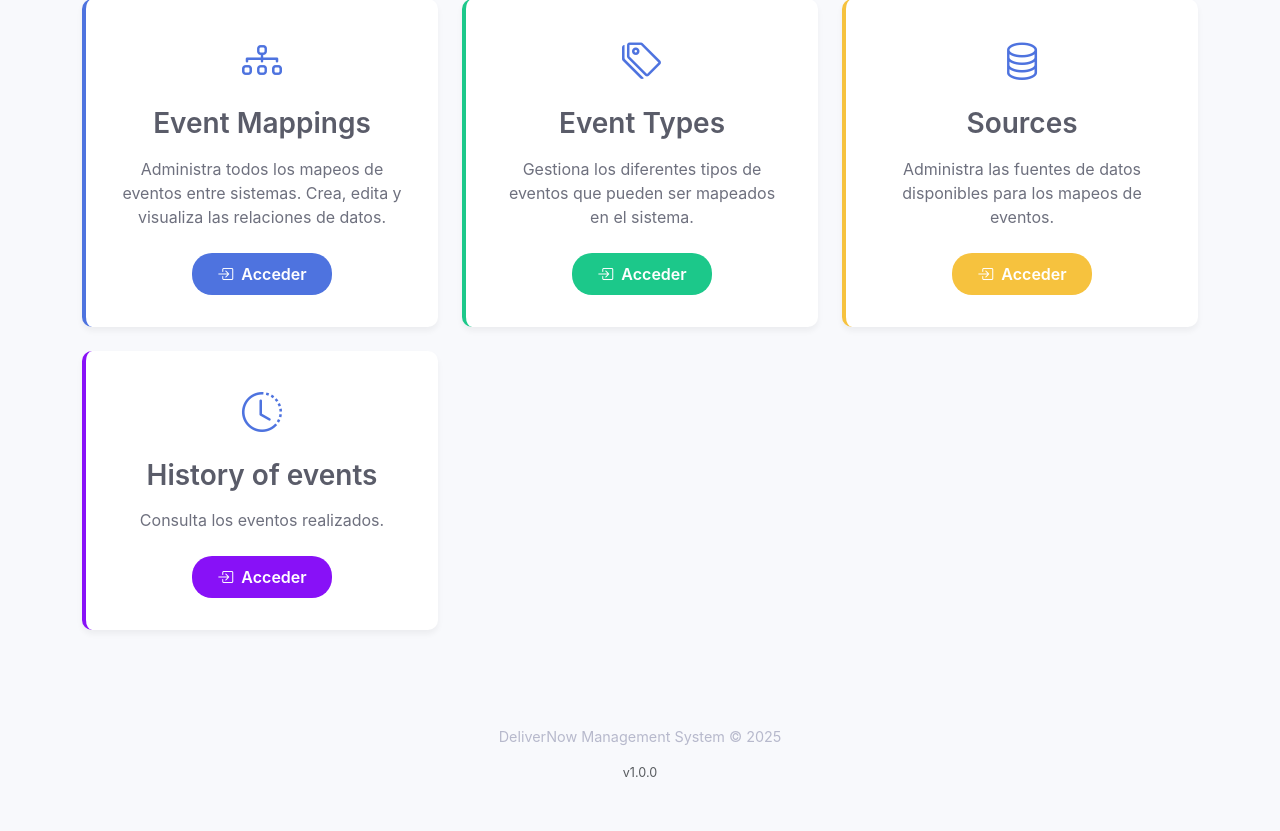
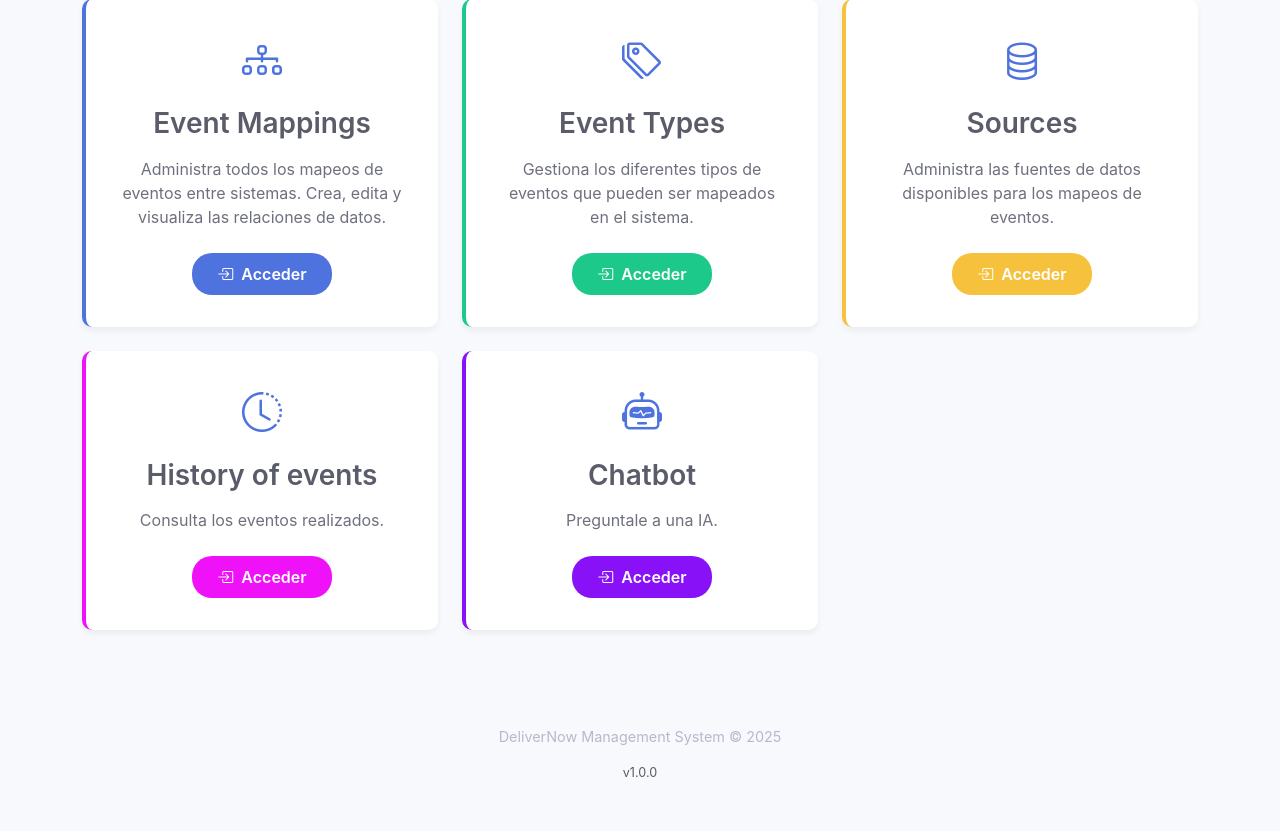
Before and after one commit to dinoise/Event-Insights-Console, a Flask app: page / in a window 1280 px wide. Shown: the part 242-1073 px from the top of the page. Run offline with Flask 3, Linux system fonts and the light colour scheme; parts of the project's set-up code (start-up, migrations or seed data) failed here and were passed over.

Commit message:
creating the chatbot card in the homepage

```diff
--- a/app/routes/web_routes.py
+++ b/app/routes/web_routes.py
@@ -119,3 +119,8 @@ def show_history_by_uuid(ingestion_event_id):
                                                     ingestion_event_id=ingestion_event_id)
 
     return render_template('history_detail.html', ingestion_event=ingestion_event)
+
+@bp.route('/chatbot')
+def show_chatbot():
+
+    return render_template('chatbot.html')
--- a/app/static/css/index.css
+++ b/app/static/css/index.css
@@ -4,6 +4,7 @@
     --accent-color: #f6c23e;
     --dark-color: #5a5c69;
     --purple-color: #8811f7;
+    --pink-color: #ef11f7;
 }
 
 body {
@@ -55,6 +56,10 @@ body {
 }
 
 .card-history {
+    border-left: 4px solid var(--pink-color);
+}
+
+.card-chatbot {
     border-left: 4px solid var(--purple-color);
 }
 
@@ -98,6 +103,11 @@ body {
 }
 
 .btn-history {
+    background-color: var(--pink-color);
+    color: white;
+}
+
+.btn-chatbot {
     background-color: var(--purple-color);
     color: white;
 }
--- a/app/templates/index.html
+++ b/app/templates/index.html
@@ -74,7 +74,7 @@
                 </div>
             </div>
 
-             <!-- Sources Card -->
+             <!-- History Card -->
              <div class="col-md-4">
                 <div class="feature-card card card-history">
                     <div class="card-body text-center">
@@ -86,6 +86,24 @@
                             Consulta los eventos realizados.
                         </p>
                         <a href="/history" class="btn btn-card btn-history">
+                            <i class="bi bi-box-arrow-in-right me-2"></i>Acceder
+                        </a>
+                    </div>
+                </div>
+            </div>
+
+            <!-- Chatbot Card -->
+            <div class="col-md-4">
+                <div class="feature-card card card-chatbot">
+                    <div class="card-body text-center">
+                        <div class="card-icon">
+                            <i class="bi bi-robot"></i>
+                        </div>
+                        <h3 class="card-title">Chatbot</h3>
+                        <p class="card-text">
+                            Preguntale a una IA.
+                        </p>
+                        <a href="/chatbot" class="btn btn-card btn-chatbot">
                             <i class="bi bi-box-arrow-in-right me-2"></i>Acceder
                         </a>
                     </div>
```
Also changed, not shown: app/templates/chatbot.html (added, +11 -0 lines).
